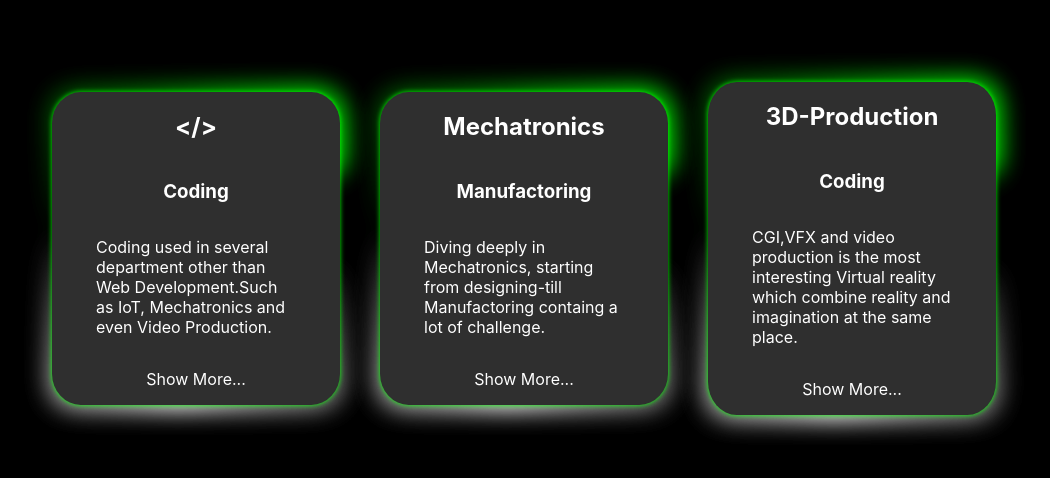
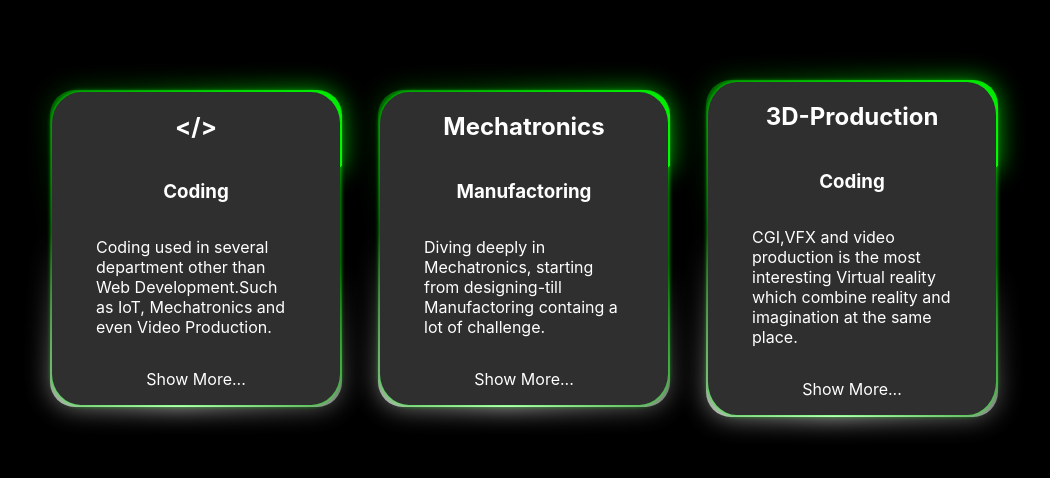
Before and after one commit to mahmoudhkassemeg/portfolio, a React (Create React App) app: page / in a window 1280 px wide. Shown: the part 1079-1557 px from the top of the page, without its empty margins (116-1166 px from the left). Built offline with nearby package versions, Linux system fonts and the light colour scheme.

Commit message:
added channel name

```diff
--- a/src/Components/Cards/Cards.css
+++ b/src/Components/Cards/Cards.css
@@ -52,14 +52,13 @@
     height: 100%;
     padding: 2px;
     z-index: -1;
-    filter: blur(0.8rem);
-    opacity: 0.75;
     border-radius: 25px;
     background: conic-gradient(from var(--angle),transparent 10%, var(--foreground),transparent 60%, var(--maincolor));
     animation: 5s spin linear infinite;
 }
 .card-content::before{
-
+    filter: blur(0.8rem);
+    opacity: 0.75;
 }
 
 @keyframes spin{
```
